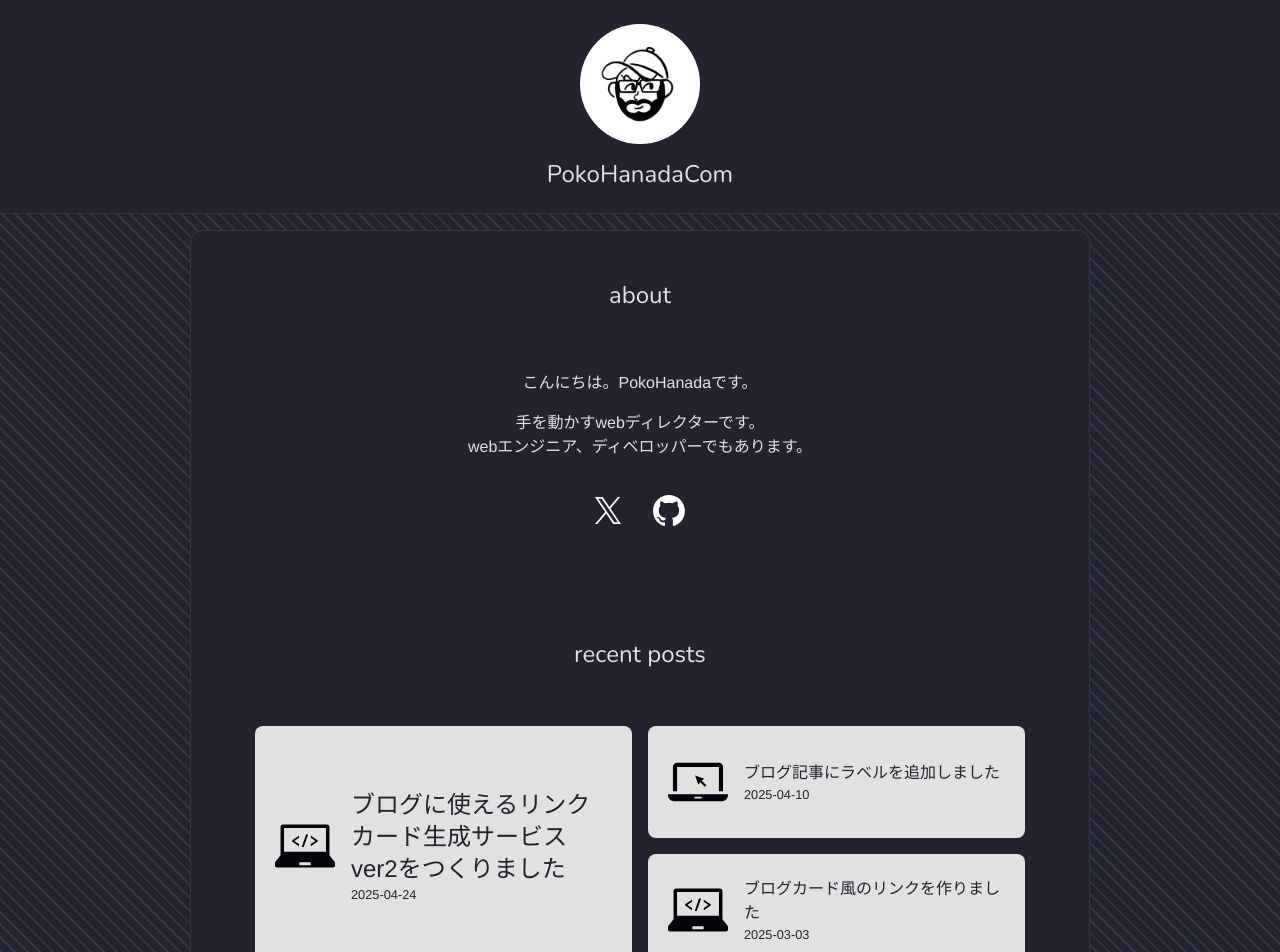
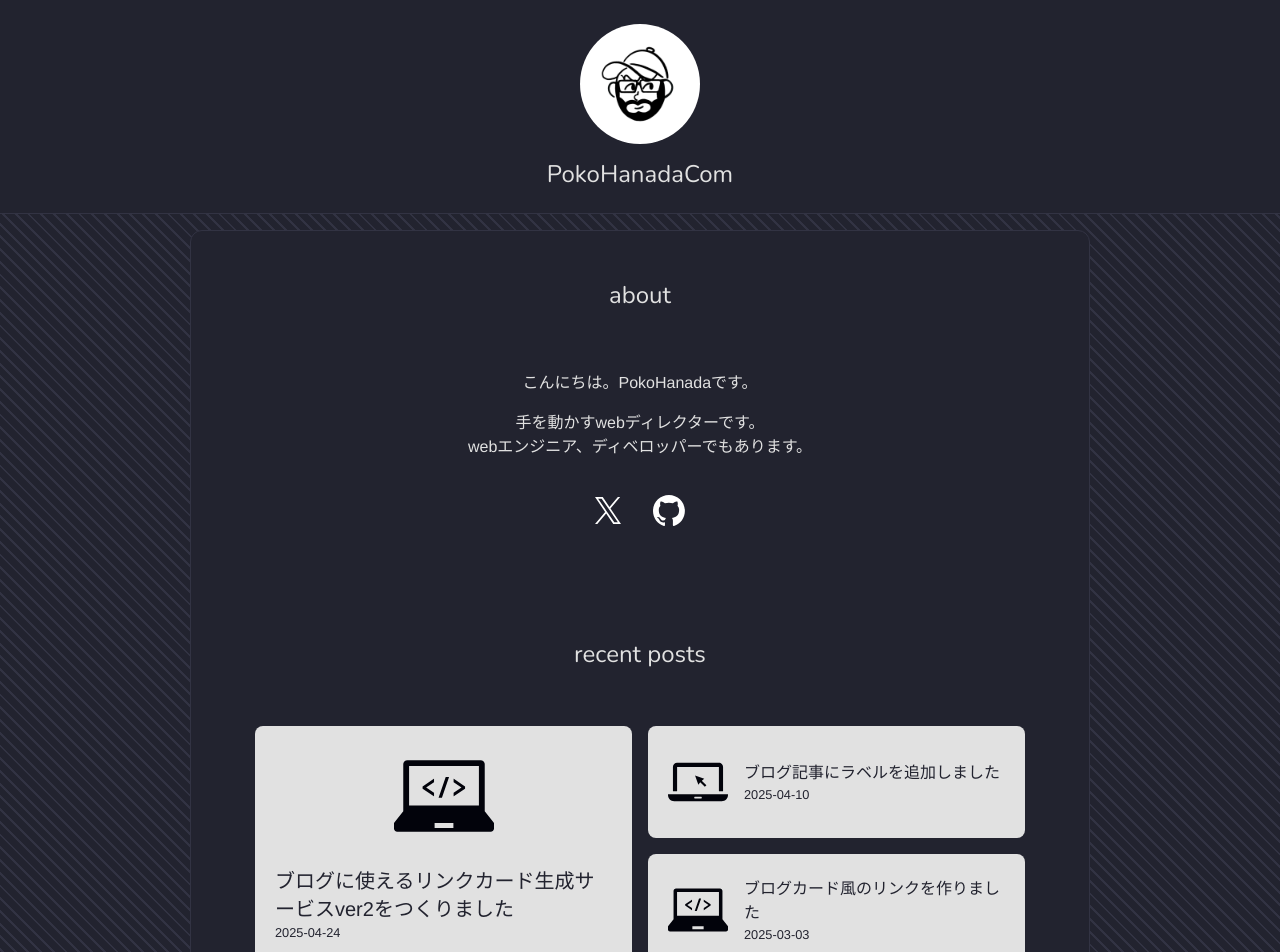
Before and after one commit to poko8nada/portfolio-site-v1, a Next.js app: page / in a window 1280 px wide. Shown: the top 952 px of the page. Built offline with nearby package versions, Linux system fonts and the light colour scheme; no server answers.

Commit message:
fix: update topPosts limit and adjust post thumbnail component

```diff
--- a/src/app/(header)/page.tsx
+++ b/src/app/(header)/page.tsx
@@ -9,7 +9,7 @@ import Link from 'next/link'
 
 export const runtime = 'edge'
 
-const topPosts = getAllPosts().slice(0, 4)
+const topPosts = getAllPosts().slice(0, 3)
 
 export default function Home() {
   return (
@@ -51,7 +51,7 @@ export default function Home() {
       </SectionBody>
       <SectionBody>
         <SectionHeader>recent posts</SectionHeader>
-        <div className='grid grid-cols-1 md:grid-cols-2 gap-4 md:px-12 p-2'>
+        <div className='grid grid-cols-1 sm:grid-cols-2 gap-4 md:px-12 p-2'>
           {topPosts.map(({ slug, formattedData }, index) => {
             return (
               <PostsCard
--- a/src/components/postHeader.tsx
+++ b/src/components/postHeader.tsx
@@ -12,7 +12,7 @@ export default ({ post }: { post?: Post }) => {
     <div className='flex flex-col items-center mb-5'>
       <h2 className='text-xl md:text-2xl my-5 py-2'>{title}</h2>
       <div className='flex items-center justify-center px-4 py-3 rounded-lg bg-fg'>
-        <PostThumbnail thumbnail={thumbnail} width={60} height={60} />
+        <PostThumbnail thumbnail={thumbnail} />
       </div>
       <p className='inline-flex justify-center item-center pt-5'>
         <Image
--- a/src/components/postsCard.tsx
+++ b/src/components/postsCard.tsx
@@ -1,3 +1,4 @@
+import { cn } from '@/lib/cn'
 import Link from 'next/link'
 import { LabelNew, LabelUpdate } from './ui/labels'
 import PostThumbnail from './ui/postThumbnail'
@@ -23,7 +24,7 @@ export default ({
   const articleClass =
     'bg-fg flex items-center justify-center rounded-lg min-h-28 relative'
   const linkClass =
-    'flex w-full items-center justify-start gap-4 px-5 h-full hover:scale-105 transition-transform ease-in-out'
+    'flex w-full items-center justify-start gap-4 p-5 h-full hover:scale-105 transition-transform ease-in-out'
   const textClass = 'text-bg w-full flex flex-col h-full'
   return (
     <article
@@ -38,9 +39,20 @@ export default ({
       {isUpdated && <LabelUpdate />}
       <Link
         href={`/posts/${slug}`}
-        className={!isHome ? `flex-col py-5 ${linkClass}` : `py-3 ${linkClass}`}
+        className={
+          // !isHome || index === 0 ? `flex-col ${linkClass}` : `${linkClass}`
+          cn(`${linkClass}`, index === 0 && isHome && 'sm:flex-col')
+        }
       >
-        <PostThumbnail thumbnail={thumbnail} width={60} height={60} />
+        <PostThumbnail
+          thumbnail={thumbnail}
+          className={cn(
+            'w-[60px] h-[60px]',
+            index === 0 &&
+              isHome &&
+              'w-[60px] h-[60px] sm:w-[100px] sm:h-[100px]',
+          )}
+        />
         <div
           className={
             isHome
@@ -51,7 +63,7 @@ export default ({
           <p
             className={
               index === 0 && isHome
-                ? 'md:text-2xl hover:underline'
+                ? 'md:text-xl hover:underline'
                 : 'hover:underline'
             }
           >
--- a/src/components/ui/postThumbnail.tsx
+++ b/src/components/ui/postThumbnail.tsx
@@ -1,9 +1,10 @@
-import Image from 'next/image'
-
 export default ({
   thumbnail = '/images/pencil01.svg',
-  width = 60,
-  height = 60,
-}: { thumbnail?: string; width: number; height: number }) => {
-  return <Image src={thumbnail} alt={''} width={width} height={height} />
+  className = 'w-[60px] h-[60px]',
+}: {
+  thumbnail?: string
+  sizes?: { width: number; height: number }
+  className?: string
+}) => {
+  return <img src={thumbnail} alt={''} className={className} />
 }
```
